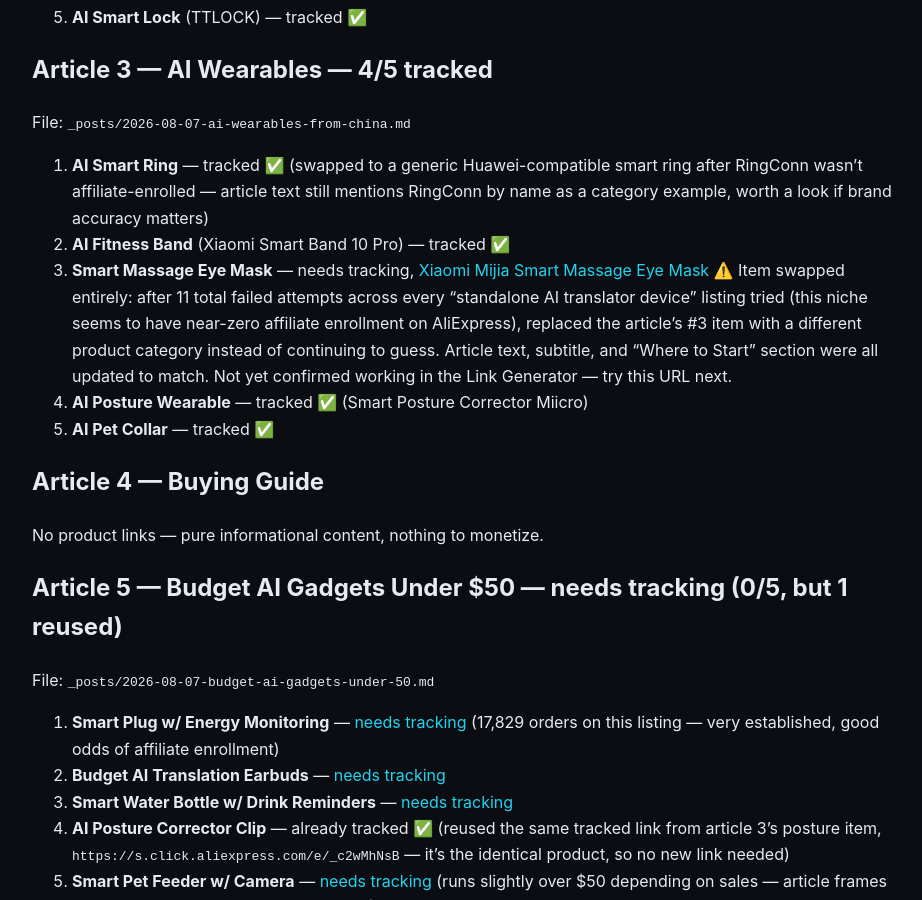
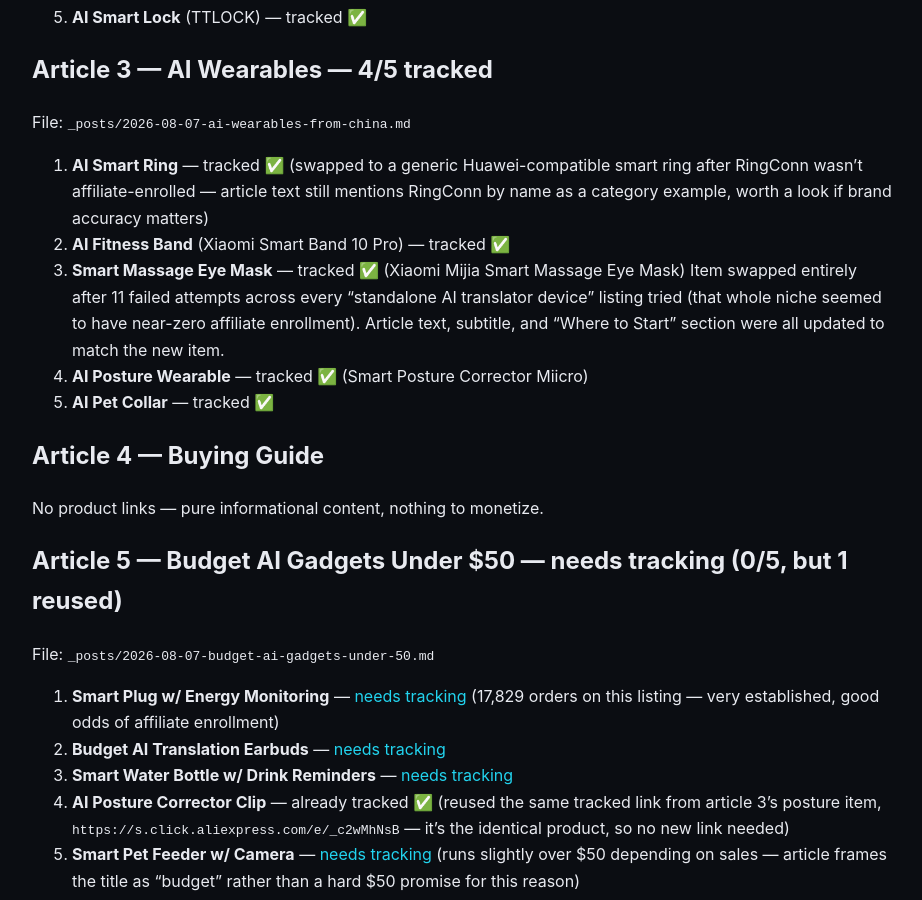
Before and after one commit to patrikaxelsson84/futuretechsweden.com, a Jekyll site: the page built from marketing/product-links-to-monetize.md, in a window 1280 px wide and 900 px high, scrolled down 839 px. Shown: the whole window, without its empty margins (178-1100 px from the left). Built offline with Jekyll 4.4.1, drawn with Linux system fonts in a browser that asks for light colours; our own code applies the rules of GitHub Pages for plain Markdown files.

Commit message:
Wire final tracked affiliate link - all 15/15 CTAs now monetized
Articles 1-3 (15 product CTAs total) are fully tracked. Article 5 has
4 links still needing tracking, documented in product-links-to-monetize.md.

Co-Authored-By: Claude Sonnet 5 <noreply@anthropic.com>

```diff
--- a/marketing/product-links-to-monetize.md
+++ b/marketing/product-links-to-monetize.md
@@ -33,12 +33,10 @@ File: `_posts/2026-08-07-ai-wearables-from-china.md`
    wasn't affiliate-enrolled — article text still mentions RingConn by name as a category example,
    worth a look if brand accuracy matters)
 2. **AI Fitness Band** (Xiaomi Smart Band 10 Pro) — tracked ✅
-3. **Smart Massage Eye Mask** — needs tracking, [Xiaomi Mijia Smart Massage Eye Mask](https://www.aliexpress.com/item/1005009863647471.html)
-   ⚠️ Item swapped entirely: after 11 total failed attempts across every "standalone AI translator
-   device" listing tried (this niche seems to have near-zero affiliate enrollment on AliExpress),
-   replaced the article's #3 item with a different product category instead of continuing to guess.
-   Article text, subtitle, and "Where to Start" section were all updated to match. Not yet
-   confirmed working in the Link Generator — try this URL next.
+3. **Smart Massage Eye Mask** — tracked ✅ (Xiaomi Mijia Smart Massage Eye Mask)
+   Item swapped entirely after 11 failed attempts across every "standalone AI translator device"
+   listing tried (that whole niche seemed to have near-zero affiliate enrollment). Article text,
+   subtitle, and "Where to Start" section were all updated to match the new item.
 4. **AI Posture Wearable** — tracked ✅ (Smart Posture Corrector Miicro)
 5. **AI Pet Collar** — tracked ✅
 
```
Also changed, not shown: _posts/2026-08-07-ai-wearables-from-china.md (+1 -1 lines).
